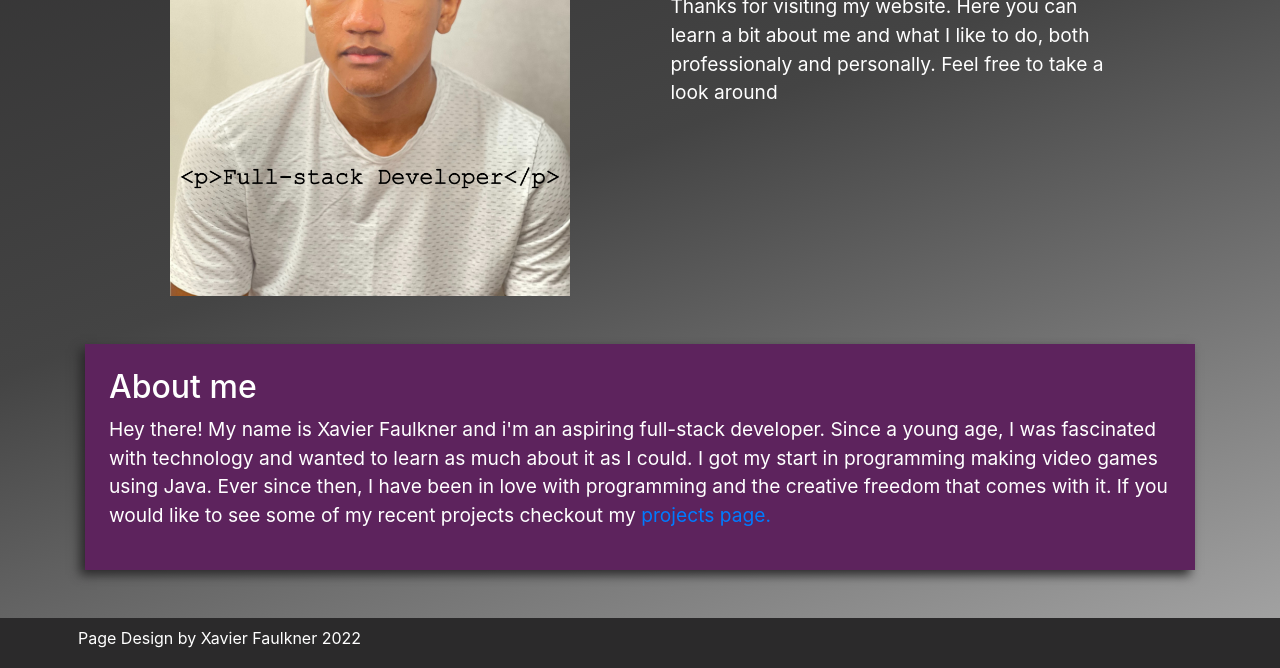
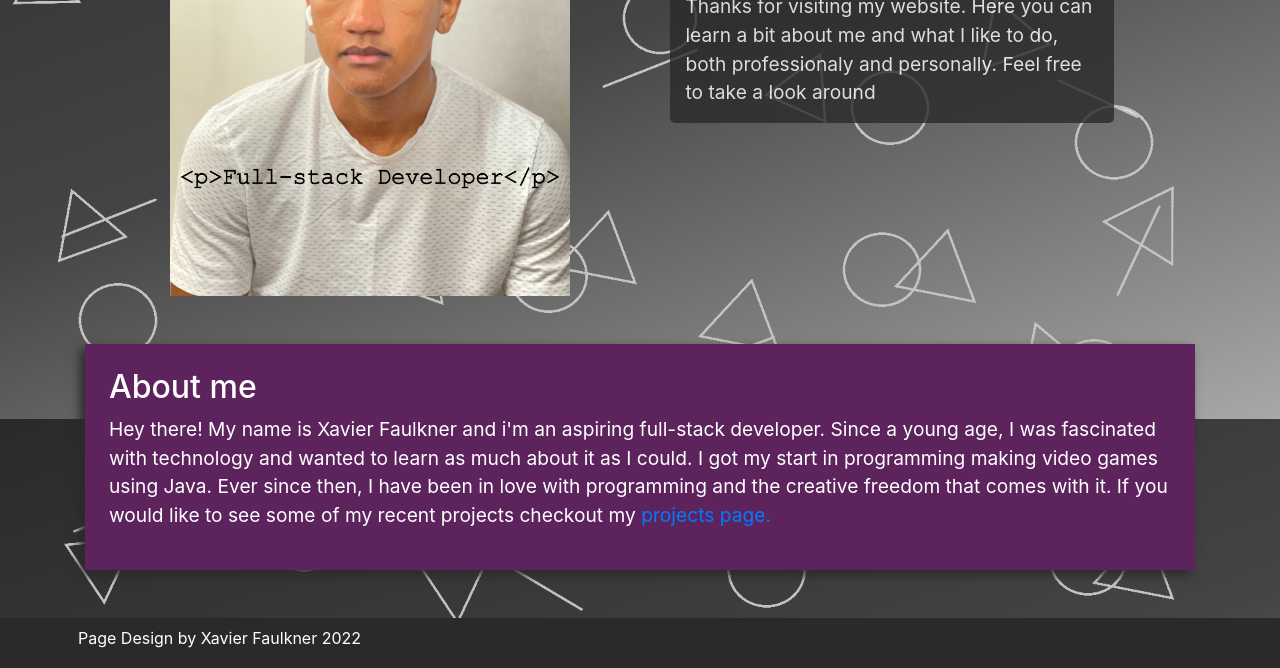
Before and after one commit to XavierFaulkner/Portfolio-Website, a plain HTML site: page index.html in a window 1280 px wide. Shown: the part 381-1049 px from the top of the page. Drawn offline with nearby package versions, Linux system fonts and the light colour scheme.

Commit message:
Added background shapes

```diff
--- a/index.html
+++ b/index.html
@@ -44,10 +44,12 @@
             <img class="img-fluid" src="images/picture-of-xavier.jpg" width="400">
         </div>
         <div class="container text-white d-flex justify-content-center align-items-center flex-column p-5">
-            <h1>Welcome</h1>
+          <div class="container d-flex flex-column justify-content-center align-items-center welcome-bg">
+            <h1 text-center>Welcome</h1>
             <p class="largerText">Thanks for visiting my website. Here you can learn a bit about me and what I like to do, both professionaly and personally.
                 Feel free to take a look around
             </p>
+          </div>
         </div>
     </div>
 
--- a/styles.css
+++ b/styles.css
@@ -7,10 +7,10 @@
 }
 
 body {
-    background-image: var(--backgroundGradient);
+    background-image: url(images/bg-shapes2.png), var(--backgroundGradient);
     background-repeat: no-repeat;
     background-size: cover;
-
+    background-attachment: fixed;
 }
 
 .navbar {
@@ -97,3 +97,9 @@ table.table-bordered > tbody > tr > td{
 .no-borders {
     border: none;
 }
+
+.welcome-bg {
+    background-color: var(--darkGrey);
+    opacity: .8;
+    border-radius: 5px;
+}
```
Also changed, not shown: interests.html (+1 -1 lines), projects.html (+1 -1 lines), images/bg-shapes.png (added), images/bg-shapes2.png (added).
